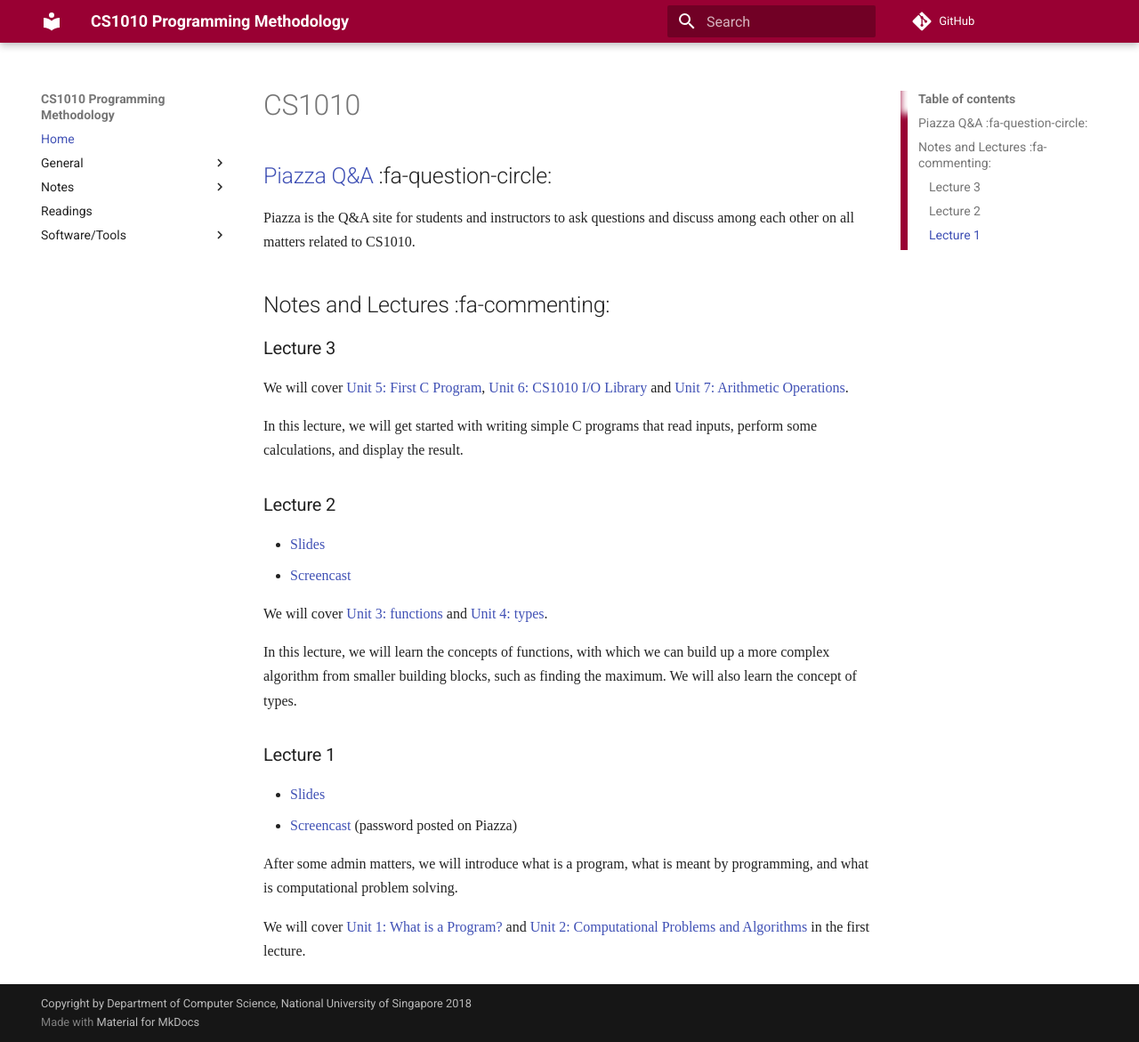
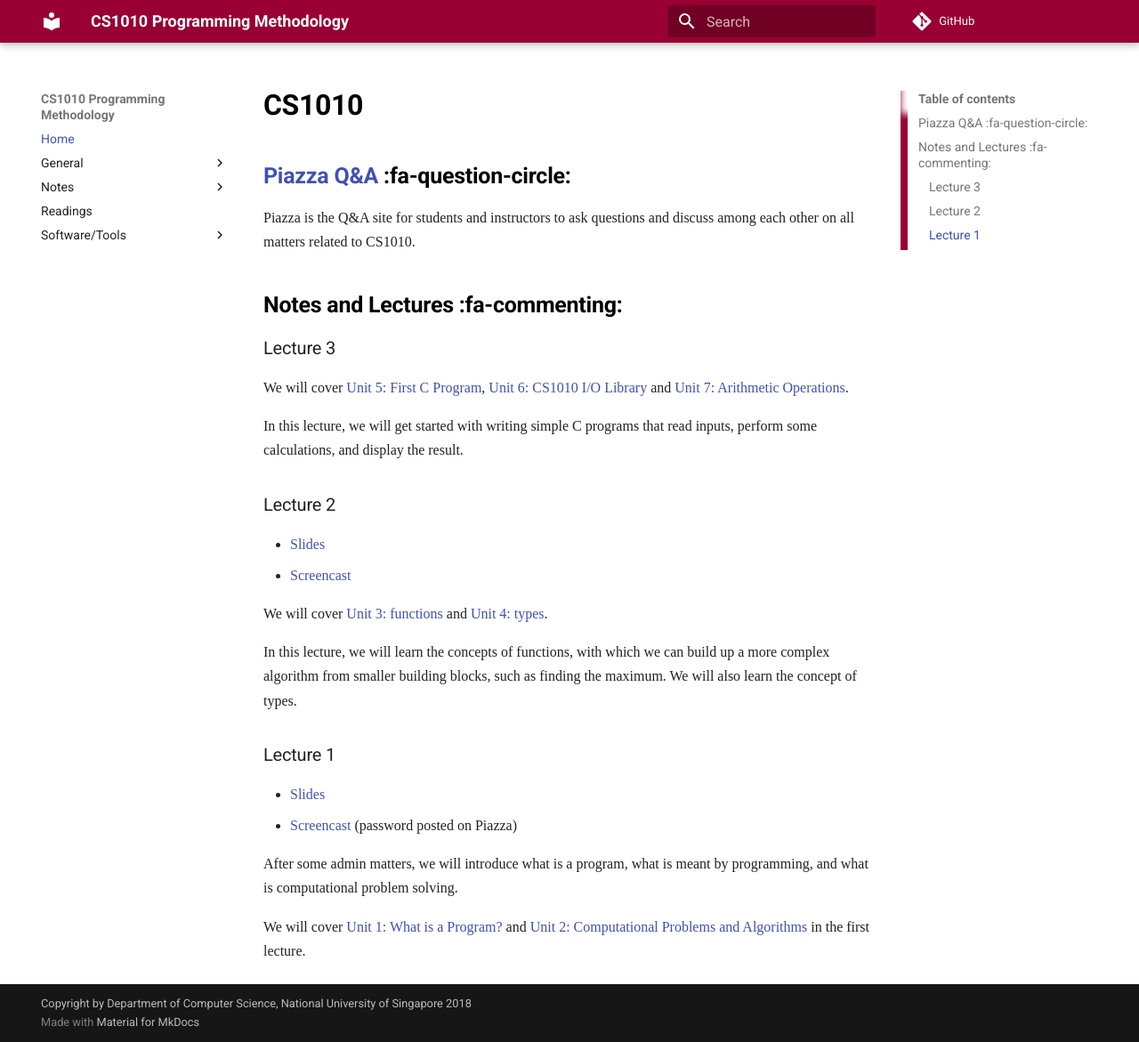
Before and after one commit to LL-Pengfei/CS1010-AY1819S1-Personal, an MkDocs documentation site: the page built from docs/index.md, in a window 1280 px wide and 1171 px high. Shown: the whole window at 89% size. Built offline with MkDocs 1.6.1 and Material for MkDocs 9.7.7, drawn with Linux system fonts in a browser that asks for light colours; nearby versions of some CDN libraries; some web fonts are replaced; comment, search, counter and statistics services are not loaded; old or Windows-style settings are respelled for this version of MkDocs.

Commit message:
Make header bold and dark

```diff
--- a/docs/stylesheets/extra.css
+++ b/docs/stylesheets/extra.css
@@ -6,8 +6,9 @@ article p.admonition-title {
   font-family: "Roboto";
 }
 
-h1 {
+.md-typeset h1, .md-typeset h2 {
   font-weight: bold;
+  color: black;
 }
 
 s {
```
